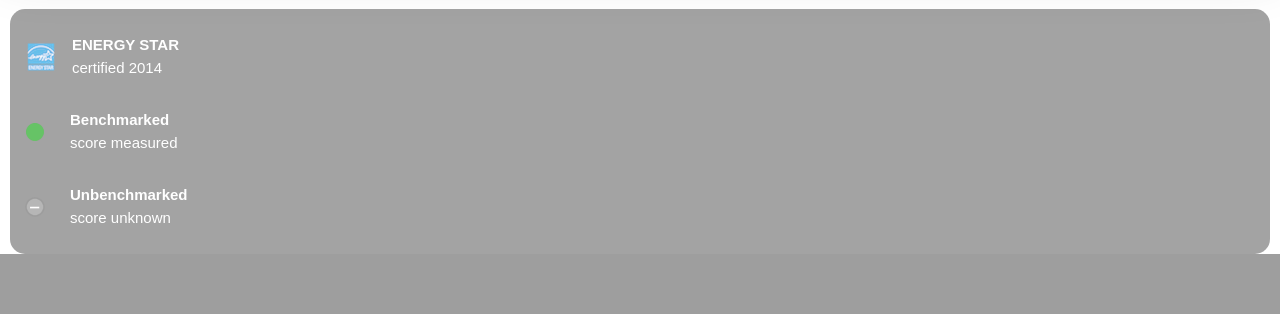
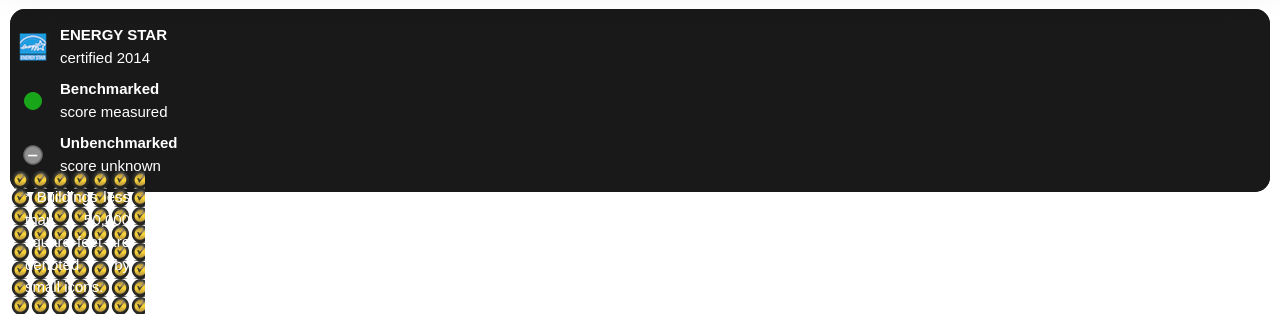
Before and after one commit to codefordenver/denver-sustainability, a PHP site: page / in a window 1280 px wide. Shown: the part 858-1172 px from the top of the page. Before the commit the page ends 1112 px from the top, so only its background shows below. Run offline with PHP 8.4, Linux system fonts and the light colour scheme; some libraries are stand-ins or nearby versions; some web fonts are replaced.

Commit message:
additional styling to legend

```diff
--- a/styles/main.css
+++ b/styles/main.css
@@ -44,12 +44,38 @@ html, body, #map-canvas {
 #legend {
 	font-family: Arial, sans-serif;
 	background: #fff;
-	padding: 10px;
+	/*padding: 10px;*/
 	margin: 10px;
-	background-color: #666666;
+	background-color: #000;
 	color:white;
-	opacity:60%;
+	opacity:0.9;
 	border-radius:15px;
+}
+#legendItem0, #legendItem1, #legendItem2 {
+  font-family: Arial, sans-serif;
+  background: #fff;
+/*  padding: 10px;
+  margin: 10px;*/
+  background-color: #000;
+  color:white;
+/*  opacity:0.7;
+*/  border-radius:15px;
+  padding-right:7px;
+  margin-bottom:-21px;
+}
+#legendItem0:hover, #legendItem1:hover, #legendItem2:hover {
+  background-color: #666666;
+  padding-right:7px;
+}
+#legend::after {
+  background-image: url(/images/small-check.png);
+    content:  "* Buildings less than 50,000 square feet are denoted by small icons.";
+  float: left;
+  display:block;
+  max-width: 135px;
+  display: block;
+  padding: 15px;
+  text-align: justify;
 }
 
 #legend h3 {
@@ -84,17 +110,17 @@ h3 {
 h4 {
     font-size: 14px !important;
 }
-#legend1 #legend2 #legend3 #legend4 #legend5 {
+/*#legend1 #legend2 #legend3 #legend4 #legend5 {
     display: inline-block;
     float: left;
     /*text-align: center;*/
-}
+/*}
 #legend1 #legend2 #legend3 #legend4 #legend5 p {
     font-size: 12px !important;
     float: left !important;
 
-}
-img {
+}*/
+/*img {
     display: inline-block;
     float: left;
     padding-right: 5px;
@@ -102,8 +128,8 @@ img {
 #fill {
     color: #0059bc !important;
 }
-p {
-    line-height: 15px;
+p {*/
+    /*ine-height: 15px;
     margin-top: 0 auto;
     margin-left: 38px;
 
@@ -112,9 +138,10 @@ p {
     .container {
     width: 15% !important;
 }
-}
-@media screen and (max-width: 800px) {
+}*/
+/*@media screen and (max-width: 800px) {
     .container {
         width:10% !important;
     }
-}
+}*/
+TD
```
